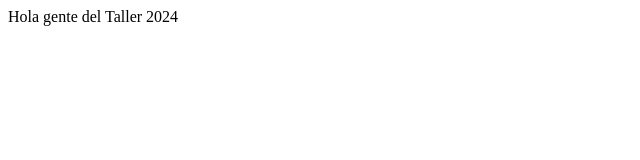
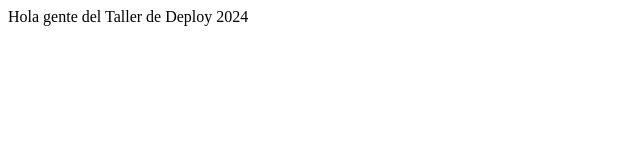
Before and after one commit to jiugo/reactbasicapp, a React (Create React App) app: page / in a window 1280 px wide. Shown: the top 160 px of the page, without its empty margins (0-640 px from the left). Built offline with nearby package versions, Linux system fonts and the light colour scheme; the HTML template or start-up script is replaced by a standard one.

Commit message:
update message
update message

```diff
--- a/src/App.js
+++ b/src/App.js
@@ -1,7 +1,7 @@
 import React from 'react';
 
 function App() {
-  const value = 'Taller 2024';
+  const value = 'Taller de Deploy 2024';
   return <div>Hola gente del  {value}</div>;
 }
 
```
Also changed, not shown: 1 other file (tests, documents, lock files or other folders).
